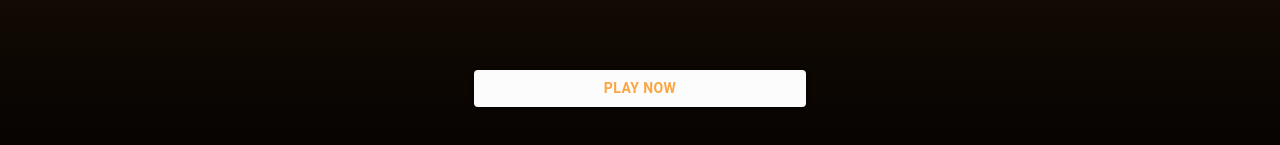
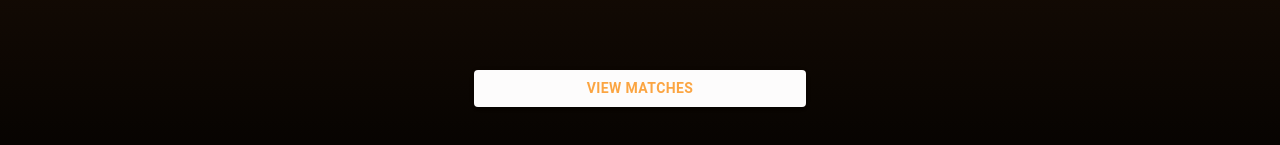
Before and after one commit to kirtymeena/GamingPlatform, a React (Vite) app: page / in a window 1280 px wide. Shown: the part 2159-2304 px from the top of the page. Built offline with nearby package versions, Linux system fonts and the light colour scheme.

Commit message:
fixed button text

```diff
--- a/src/components/BattleArena.jsx
+++ b/src/components/BattleArena.jsx
@@ -35,7 +35,7 @@ function BattleArena({ image, stakes, upcomingMatches, totalMatchesPlayed }) {
                 </div>
             </div>
             <div className="play__btn">
-                <Button fullWidth variant="contained" className="contained__btn">Play Now</Button>
+                <Button color="#cd7811" fullWidth variant="contained" className="contained__btn">View Matches</Button>
             </div>
 
         </div>
```
